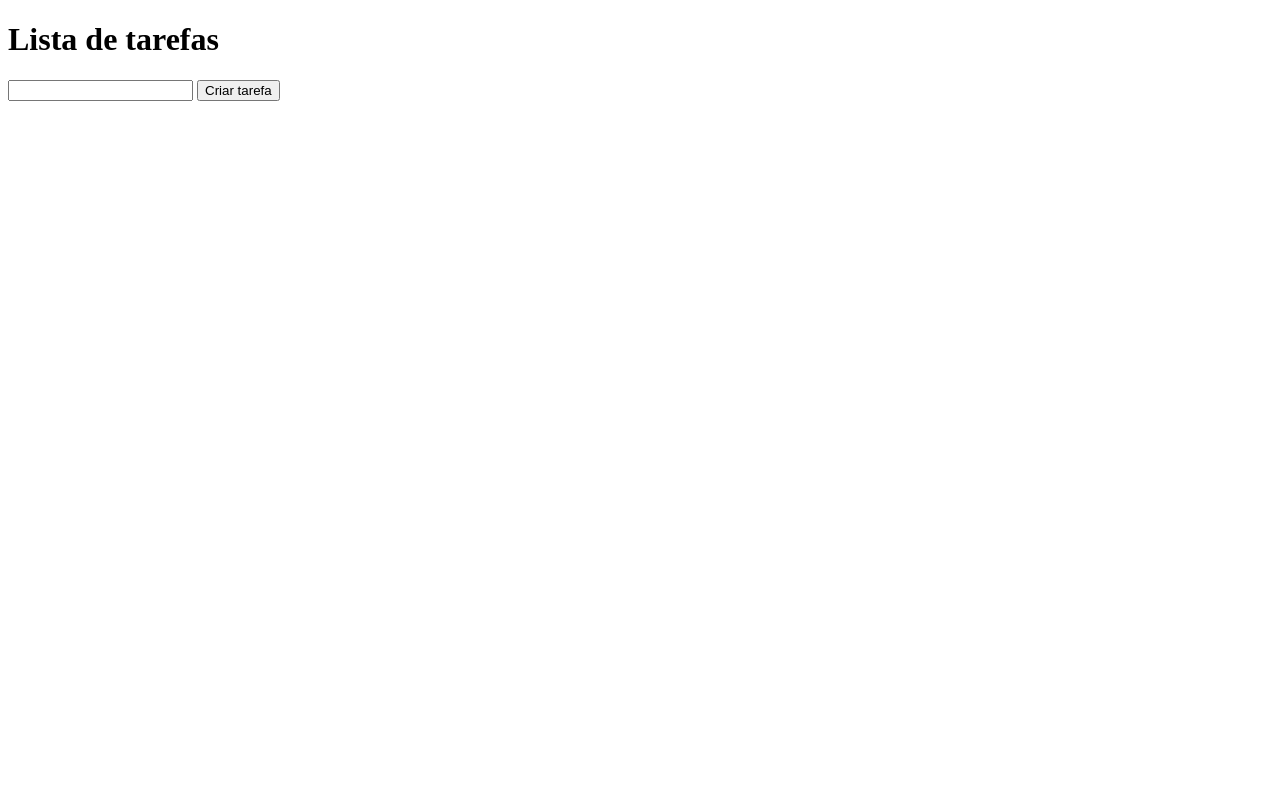
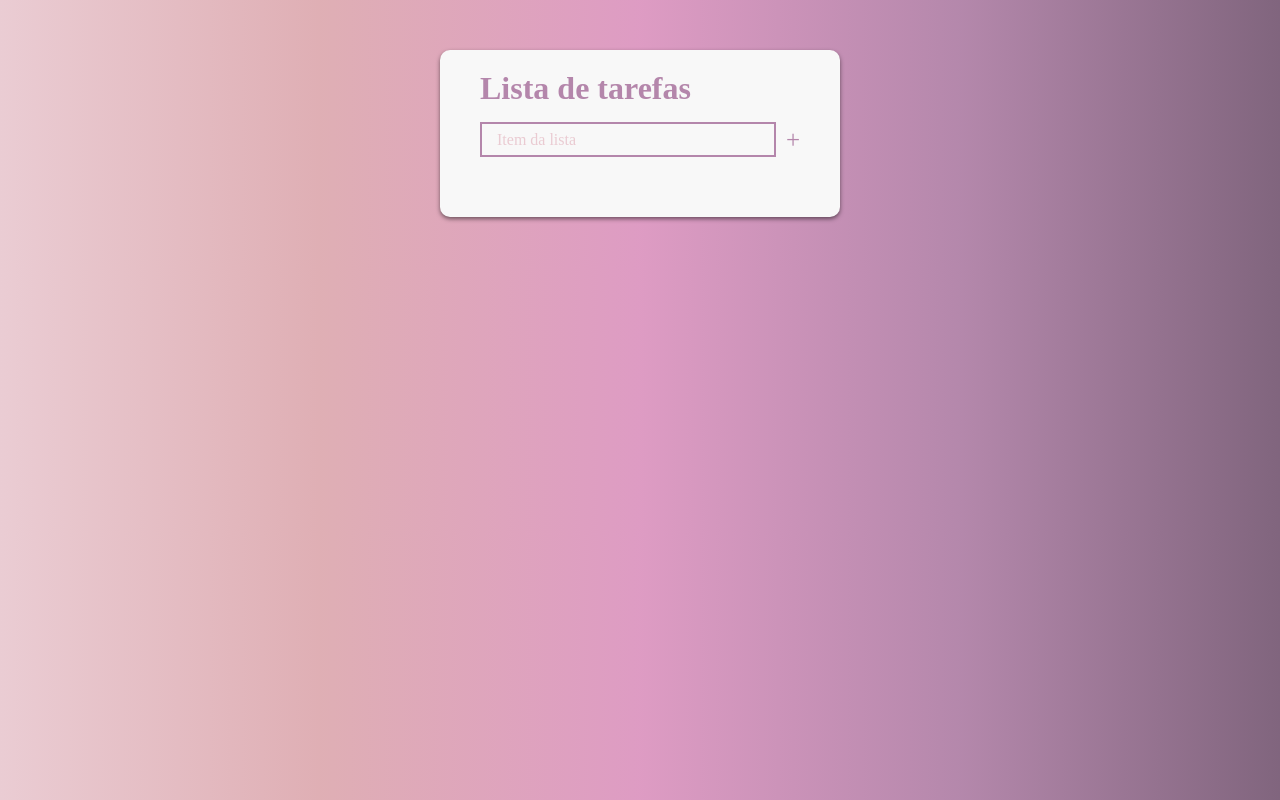
Before and after one commit to AndresaCA/lista-tarefas, a plain HTML site: page index.html in a window 1280 px wide. Drawn offline with Linux system fonts and the light colour scheme.

Commit message:
add localStorage

```diff
--- a/index.html
+++ b/index.html
@@ -1,16 +1,28 @@
 <!DOCTYPE html>
-<html lang="pt">
+<html lang="en">
 <head>
     <meta charset="UTF-8">
     <meta http-equiv="X-UA-Compatible" content="IE=edge">
     <meta name="viewport" content="width=device-width, initial-scale=1.0">
-    <title>Lista de Tarefas</title>
+    <link rel="stylesheet" href="style.css">
+    <title>Lista de tarefas</title>
 </head>
 <body>
-    <h1>Lista de tarefas</h1>
-    <input type="text" id="newTask">
-    <button onclick="addTarefa()">Criar tarefa</button>
-    <div id="listaTarefas"></div>
+    <div id="container">
+
+        <h1>Lista de tarefas</h1>
+
+        <div id="caixaTarefa">
+            <input type="text" id="nome-tarefa" placeholder="Item da lista"/>
+            <span class="checkmark"></span>
+            <button onclick="adicionarTarefa()">+</button>
+        </div>
+
+        <div id="lista-tarefas">
+        </div>
+
+    </div>
+
     <script src="./index.js"></script>
 </body>
 </html>
--- a/index.js
+++ b/index.js
@@ -1,30 +1,48 @@
-let id = 0 // id setada como nula de inicio
+// Forma reduzida usando template string
+let id = 0
 
-// Forma reduzida usando template string
-const tarefa = (id) => `<div id='${id}'>
-<p>Tarefa<p/>
-<input type= "checkbox"/>
+const tarefa = (id, novaTarefa) => `<div id='${id}'>
+<input type="checkbox" />
+<p>${novaTarefa}</p>
 </div>`
 
-const tarefaCriada = document.getElementById('NewTask')
-
-function addTarefa () {
-    id ++ // vai adicionando mais ids
-    document.querySelector('#listaTarefas').innerHTML += tarefa(id) //seleciona a div com id "listaTarefas" e adiciona como filha de tarefa (idTarefa)
+function exibirLista() {
+    id++
+    const tarefas = JSON.parse(localStorage.getItem('lista-tarefas'))
+    if(tarefas){
+        tarefas.forEach(tarefaListada => {
+            document.querySelector('#lista-tarefas').innerHTML += tarefa(id, tarefaListada)
+        })
+    }
 }
 
+function adicionarTarefa(){
+    id++
+    const novaTarefa = document.getElementById('nome-tarefa').value
+    document.querySelector('#lista-tarefas').innerHTML += tarefa(id, novaTarefa)
+    const listaTarefas = localStorage.getItem('lista-tarefas')
+    if(listaTarefas){
+        const novaLista = JSON.parse(listaTarefas)
+        novaLista.push(novaTarefa)
+        localStorage.setItem('lista-tarefas', JSON.stringify(novaLista))
+    } else {
+        localStorage.setItem('lista-tarefas', JSON.stringify([novaTarefa]))
+    }
+}
+
+exibirLista()
+
 // Forma extensiva
-/*function addTarefa () {
+/* function addTarefa () {
     id ++ // vai adicionando mais ids
 
     const tarefa = document.createElement('div') // cria um elemento div
     const nomeTarefa = document.createElement('p') // cria um elemento p
     const checkbox = document.createElement('input') // cria um elemento input
-
     nomeTarefa.innerHTML = 'Tarefa' // Vai escrever o texto tarefa
     checkbox.type = 'checkbox' // define o input checkbox como checkbox
     tarefa.id = id //cria um id para o elemento div
-
+    nomeTarefa.innerHTML = newTask.value
     tarefa.appendChild(nomeTarefa) // adiciona o paragrafo com a id nomeTarefa na div tarefa
     tarefa.appendChild(checkbox) //adiciona o checkbox como filha de tarefa
     document.querySelector('#listaTarefas').appendChild(tarefa) //seleciona a div com id "listaTarefas" e adiciona como filha de tarefa (idTarefa)
--- /dev/null
+++ b/style.css
@@ -0,0 +1,83 @@
+* {
+    margin: 0;
+    padding: 0;
+    box-sizing: border-box;
+    font-family: 'Nunito';
+}
+
+body {
+    background: linear-gradient(90deg, hsla(346, 42%, 86%, 1) 0%, hsla(353, 43%, 78%, 1) 25%, hsla(324, 50%, 74%, 1) 50%, hsla(312, 23%, 62%, 1) 75%, hsla(306, 12%, 45%, 1) 100%);
+}
+
+#container {
+    background-color: rgb(248, 248, 248);
+    border-radius: 10px;
+    max-width: 400px;
+    margin: 50px auto;
+    padding: 10px 30px;
+    display: flex;
+    flex-direction: column;
+    justify-content: flex-start;
+    align-items: flex-start;
+    box-shadow: 0 2px 4px rgba(0,0,0,0.5);
+}
+
+#lista-tarefas {
+    display: flex;
+    flex-direction: column;
+    justify-content: flex-start;
+    padding: 10px;
+    margin-top: 20px;
+}
+
+#lista-tarefas p {
+    color: #B486AB;
+    margin-left: 8px;
+    font-size: 1rem;
+}
+
+h1 {
+    color: #B486AB;
+    font-size: 2rem;
+    padding: 10px;
+    margin-bottom: 5px;
+}
+
+#caixaTarefa {
+    display: flex;
+    flex-direction: row;
+    padding: 0px 10px ;
+    width: 100%;
+    margin-bottom: 10px;
+}
+
+#caixaTarefa button {
+    background: none;
+    color: #B486AB;
+    border: none;
+    border-radius: 50%;
+    font-size: 25px;
+    margin-left: 10px;
+}
+
+#caixaTarefa input {
+    border: 2px solid #B486AB;
+    font-size: 1rem;
+    background: none;
+    width: 95%;
+    height: 35px;
+    padding: 15px;
+}
+
+input[type='checkbox'] {
+    accent-color: #B486AB;
+}
+
+::placeholder {
+    color: #EACBD2;
+}
+
+div:has(input) {
+    display: flex;
+    flex-direction: row;
+}
```
